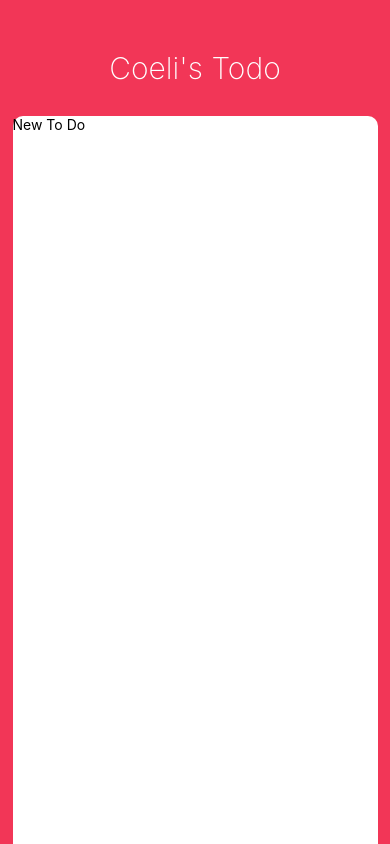
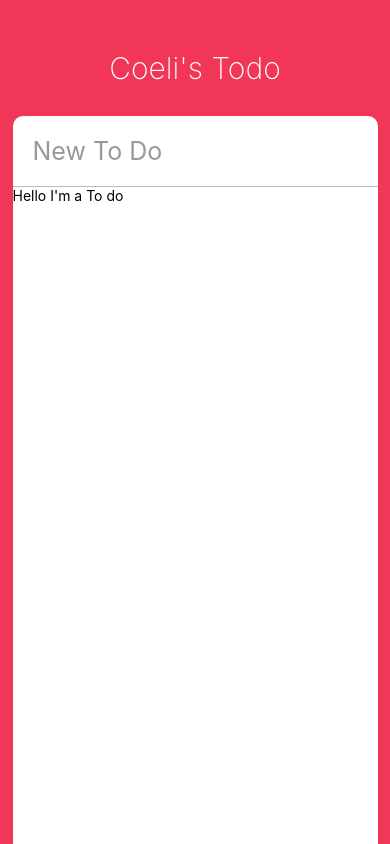
Before and after one commit to lbhsos/todo-react-native, a React Native app: screen / in a window 390 px wide. Built offline with nearby package versions, Linux system fonts and the light colour scheme.

Commit message:
coding the ui part two

```diff
--- a/App.js
+++ b/App.js
@@ -1,17 +1,40 @@
 import React from 'react';
-import { StyleSheet, Text, View, StatusBar, TextInput, Dimensions, Platform} from 'react-native';
+import { ScrollView, StyleSheet, Text, View, StatusBar, TextInput, Dimensions, Platform} from 'react-native';
+import Todo from "./Todo"
 
 const { height, width } = Dimensions.get("window");
-export default function App() {
+export default class App extends React.Component{
+  state = {
+    newTodo: ""
+  };
+  render(){
+    const { newTodo } = this.state;
     return (
       <View style={styles.container}>
         <StatusBar barStyle="light-content"/>
         <Text style={styles.title}>Coeli's Todo</Text>
         <View style={styles.card}>
-        <TextInput styles={styles.input} placeholder={"New To Do"}/>
+          <TextInput
+          style={styles.input}
+          placeholder={"New To Do"}
+          value={newTodo}
+          onChangeText={this._crontoNewTodo}
+          placeholderTextColor={"#999"}
+          returnKeyType={"done"}
+          autoCorrect={false}
+          />
+          <ScrollView>
+            <Todo />
+          </ScrollView>
         </View>
       </View>
     );
+  }
+  _crontoNewTodo = text => {
+    this.setState({
+      newTodo: text
+    });
+  }
 }
 
 const styles = StyleSheet.create({
@@ -48,5 +71,11 @@
         elevation:3
       }
     })
+  },
+  input:{
+    padding: 20,
+    borderBottomColor: "#bbb",
+    borderBottomWidth: 1,
+    fontSize: 25
   }
 });
--- /dev/null
+++ b/Todo.js
@@ -0,0 +1,16 @@
+import React, { Component } from "react";
+import { View, Text, TouchableOpacity, StyleSheet} from "react-native";
+
+export default class Todo extends Component{
+    render(){
+        return(
+            <View>
+                <Text>Hello I'm a To do</Text>
+            </View>
+        );
+    }
+}
+
+const styles = StyleSheet.create({
+
+});
```
Lines whose indentation alone changed are shown as unchanged.
